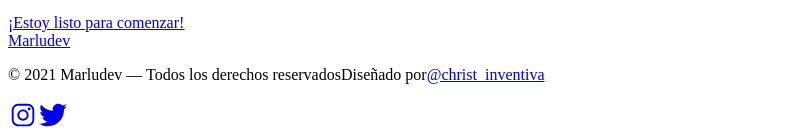
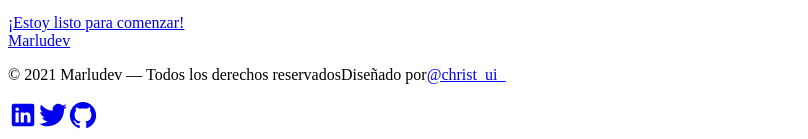
Before and after one commit to marludev/my-website, a Next.js app: page /sobre-mi in a window 1280 px wide. Shown: the part 3302-3441 px from the top of the page, without its empty margins (0-808 px from the left). Built offline with nearby package versions, Linux system fonts and the light colour scheme.

Commit message:
:speech_balloon: [feat]: new update rss footer

```diff
--- a/src/components/molecules/Footer/Footer.tsx
+++ b/src/components/molecules/Footer/Footer.tsx
@@ -1,5 +1,5 @@
 import React from 'react'
-import { IoLogoInstagram, IoLogoTwitter } from 'react-icons/io'
+import { IoLogoLinkedin, IoLogoTwitter, IoLogoGithub } from 'react-icons/io'
 import NextLink from 'next/link'
 const Footer = () => {
   return (
@@ -15,26 +15,26 @@ const Footer = () => {
           <span>
             Diseñado por
             <a
-              href="https://www.instagram.com/christ_inventiva/"
+              href="https://www.instagram.com/christ_ui_/"
               className="ml-1 text-white hover:underline"
               rel="noopener noreferrer"
               target="_blank"
             >
-              @christ_inventiva
+              @christ_ui_
             </a>
           </span>
         </p>
         <span className="inline-flex justify-center mt-4 sm:ml-auto sm:mt-0 sm:justify-start">
           <a
-            href="https://www.instagram.com/marludev/"
+            href="https://www.linkedin.com/in/marludev/"
             target="_blank"
             rel="noopener noreferrer"
             className="ml-3 text-gray-400"
             title="instagram"
           >
-            <IoLogoInstagram
+            <IoLogoLinkedin
               size="30"
-              className="transition duration-300 hover:text-pink-500"
+              className="transition duration-300 hover:text-blue-600"
             />
           </a>
           <a
@@ -49,6 +49,18 @@ const Footer = () => {
               className="transition duration-300 hover:text-blue-400"
             />
           </a>
+          <a
+            href="https://github.com/marludev"
+            target="_blank"
+            rel="noopener noreferrer"
+            className="ml-3 text-gray-400"
+            title="twitter"
+          >
+            <IoLogoGithub
+              size="30"
+              className="transition duration-300 hover:text-gray-600"
+            />
+          </a>
         </span>
       </div>
     </footer>
```
